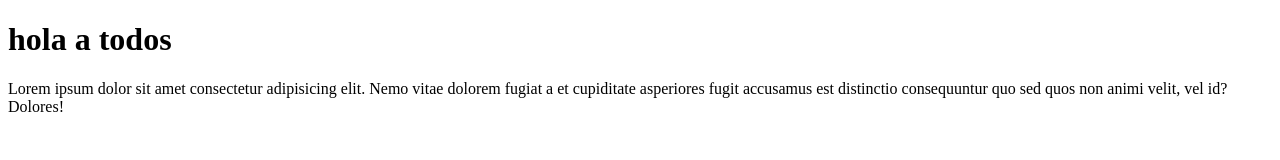
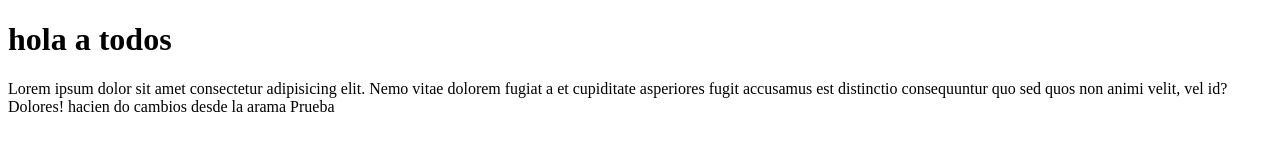
Before and after one commit to LilianaRemisio/CursoGit, a plain HTML site: page index.html in a window 1280 px wide. Drawn offline with Linux system fonts and the light colour scheme.

Commit message:
agregue texto a el parrafo desde prueba

```diff
--- a/index.html
+++ b/index.html
@@ -7,6 +7,6 @@
 </head>
 <body>
     <h1>hola a todos</h1>
-    <p>Lorem ipsum dolor sit amet consectetur adipisicing elit. Nemo vitae dolorem fugiat a et cupiditate asperiores fugit accusamus est distinctio consequuntur quo sed quos non animi velit, vel id? Dolores!</p>
+    <p>Lorem ipsum dolor sit amet consectetur adipisicing elit. Nemo vitae dolorem fugiat a et cupiditate asperiores fugit accusamus est distinctio consequuntur quo sed quos non animi velit, vel id? Dolores! hacien do cambios desde la arama Prueba</p>
 </body>
 </html>
```
